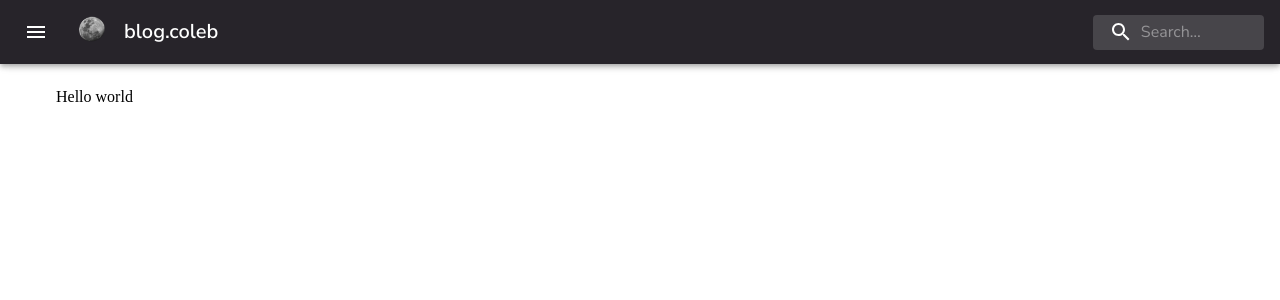
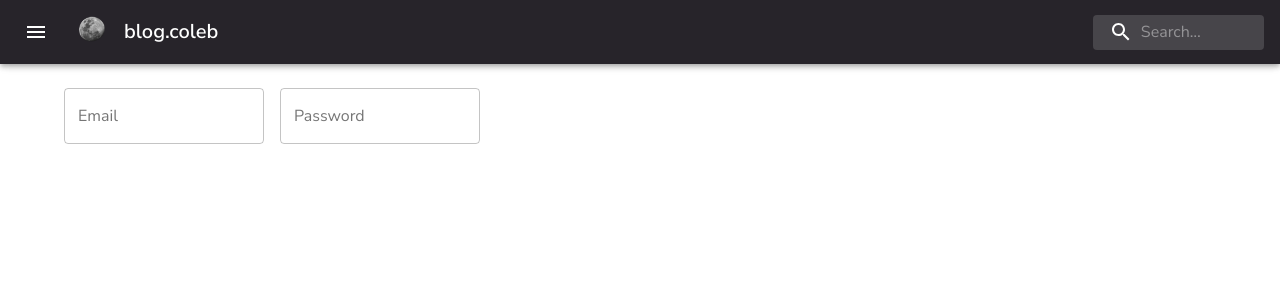
Before and after one commit to ColeBallard/blog, a Next.js app in the folder next/: page /login in a window 1280 px wide. Shown: the top 300 px of the page. Built offline with nearby package versions, Linux system fonts and the light colour scheme.

Commit message:
created homeCard and started login

```diff
--- a/next/components/homeCard.js
+++ b/next/components/homeCard.js
@@ -19,7 +19,7 @@ const useStyles = makeStyles({
     fontSize: 14,
   },
   pos: {
-    marginBottom: 12,
+    marginBottom: 4,
   },
 });
 
--- a/next/package.json
+++ b/next/package.json
@@ -5,7 +5,7 @@
   "scripts": {
     "dev": "next dev",
     "build": "next build",
-    "start": "next start"
+    "start": "next start -p $PORT"
   },
   "dependencies": {
     "@material-ui/core": "^4.11.3",
--- a/next/pages/about.js
+++ b/next/pages/about.js
@@ -3,7 +3,7 @@ import { Container } from '@material-ui/core';
 export default function About() {
   return (
     <Container>
-      Hello world
+      Under construction
     </Container>
   )
 }
--- a/next/pages/categories.js
+++ b/next/pages/categories.js
@@ -3,7 +3,7 @@ import { Container } from '@material-ui/core';
 export default function Categories() {
   return (
     <Container>
-      Hello world
+      Under construction
     </Container>
   )
 }
--- a/next/pages/createaccount.js
+++ b/next/pages/createaccount.js
@@ -3,7 +3,7 @@ import { Container } from '@material-ui/core';
 export default function CreateAccount() {
   return (
     <Container>
-      Hello world
+      Under construction
     </Container>
   )
 }
--- a/next/pages/index.js
+++ b/next/pages/index.js
@@ -1,4 +1,3 @@
-import React from 'react';
 import { Container, Grid } from '@material-ui/core';
 import HomeCard from '../components/homeCard'
 
--- a/next/pages/login.js
+++ b/next/pages/login.js
@@ -1,9 +1,25 @@
-import { Container } from '@material-ui/core';
+import { Container, TextField } from '@material-ui/core';
+import { makeStyles } from '@material-ui/core/styles'
+
+const useStyles = makeStyles((theme) => ({
+  root: {
+    display: 'flex',
+    alignContent: 'center'
+  },
+  textField: {
+    marginLeft: theme.spacing(1),
+    marginRight: theme.spacing(1),
+    width: '25ch',
+  },
+}));
 
 export default function Login() {
+  const classes = useStyles();
+
   return (
-    <Container>
-      Hello world
+    <Container className={classes.root}>
+      <TextField id="email" label="Email" variant="outlined" className={classes.textField} />
+      <TextField id="password" label="Password" type="password" variant="outlined" className={classes.textField} />
     </Container>
   )
 }
```
